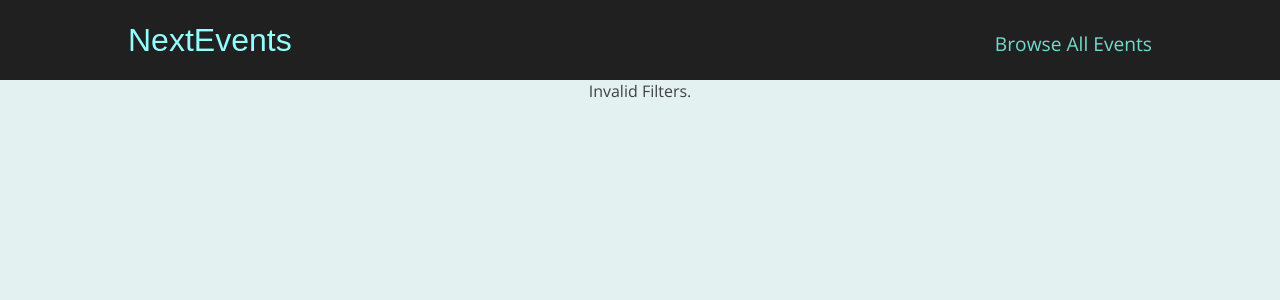
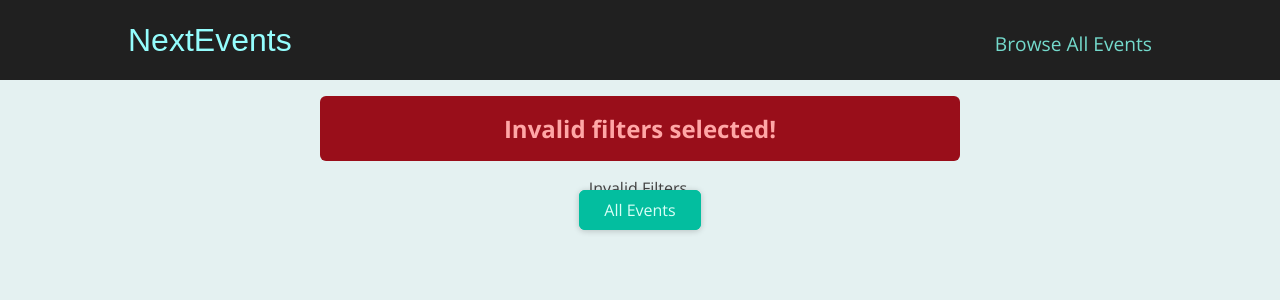
Before and after one commit to Ishanz23/nextjs-event-manager, a Next.js app: page /events/e2 in a window 1280 px wide. Shown: the top 300 px of the page. Built offline with nearby package versions, Linux system fonts and the light colour scheme.

Commit message:
feat: styled error messages added

```diff
--- /dev/null
+++ b/components/events/ResultsTitle/ResultsTitle.module.css
@@ -0,0 +1,6 @@
+.title {
+    margin: 2rem auto;
+    width: 90%;
+    max-width: 40rem;
+    text-align: center;
+  }
--- /dev/null
+++ b/components/events/ResultsTitle/index.js
@@ -0,0 +1,14 @@
+import Button from '../../ui/Button'
+
+import classes from './ResultsTitle.module.css'
+
+export default function ResultsTitle({ date }) {
+  const humanReadableDate = new Date(date).toLocaleDateString('en-US', { month: 'long', year: 'numeric' })
+
+  return (
+    <section className={classes.title}>
+      <h1>Events in {humanReadableDate}</h1>
+      <Button link='/events'>Show All Events</Button>
+    </section>
+  )
+}
--- /dev/null
+++ b/components/ui/ErrorAlert/ErrorAlert.module.css
@@ -0,0 +1,12 @@
+.alert {
+  margin: 1rem auto;
+  padding: 1rem 2rem;
+  width: 90%;
+  max-width: 40rem;
+  background-color: #990e1a;
+  color: #ffa6a6;
+  font-weight: bold;
+  font-size: 1.5rem;
+  text-align: center;
+  border-radius: 6px;
+}
--- /dev/null
+++ b/components/ui/ErrorAlert/index.js
@@ -0,0 +1,5 @@
+import classes from './ErrorAlert.module.css'
+
+export default function ErrorAlert(props) {
+  return <div className={classes.alert}>{props.children}</div>
+}
--- a/pages/events/[...slug].js
+++ b/pages/events/[...slug].js
@@ -1,8 +1,13 @@
+import { Fragment } from 'react'
+
 import { useRouter } from 'next/router'
 
 import { getFilteredEvents } from '../../dummy-data'
 
 import EventList from '../../components/events/EventList'
+import ResultsTitle from '../../components/events/ResultsTitle'
+import ErrorAlert from '../../components/ui/ErrorAlert'
+import Button from '../../components/ui/Button'
 
 export default function FilteredEventsPage() {
   let events = []
@@ -18,11 +23,35 @@ export default function FilteredEventsPage() {
   const numMonth = +filters[1]
 
   if (isNaN(numYear) || isNaN(numMonth) || numMonth < 1 || numMonth > 12) {
-    return <div className='center'>Invalid Filters.</div>
+    return (
+      <Fragment>
+        <ErrorAlert>Invalid filters selected!</ErrorAlert>
+        <div className='center'>Invalid Filters.</div>
+        <div className='center'>
+          <Button link='/events'>All Events</Button>
+        </div>
+      </Fragment>
+    )
   }
 
   events = getFilteredEvents({ year: numYear, month: numMonth })
-  console.log(events)
-  console.log(filters)
-  return <EventList events={events}></EventList>
+
+  if (!events || !events.length) {
+    return (
+      <Fragment>
+        <ErrorAlert>No events found for the chosen filter!</ErrorAlert>
+        <div className='center'>
+          <Button link='/events'>All Events</Button>
+        </div>
+      </Fragment>
+    )
+  }
+
+  const date = new Date(numYear, numMonth - 1)
+  return (
+    <Fragment>
+      <ResultsTitle date={date}></ResultsTitle>
+      <EventList events={events}></EventList>
+    </Fragment>
+  )
 }
```
Also changed, not shown: pages/events/[eventId].js (+6 -1 lines).
